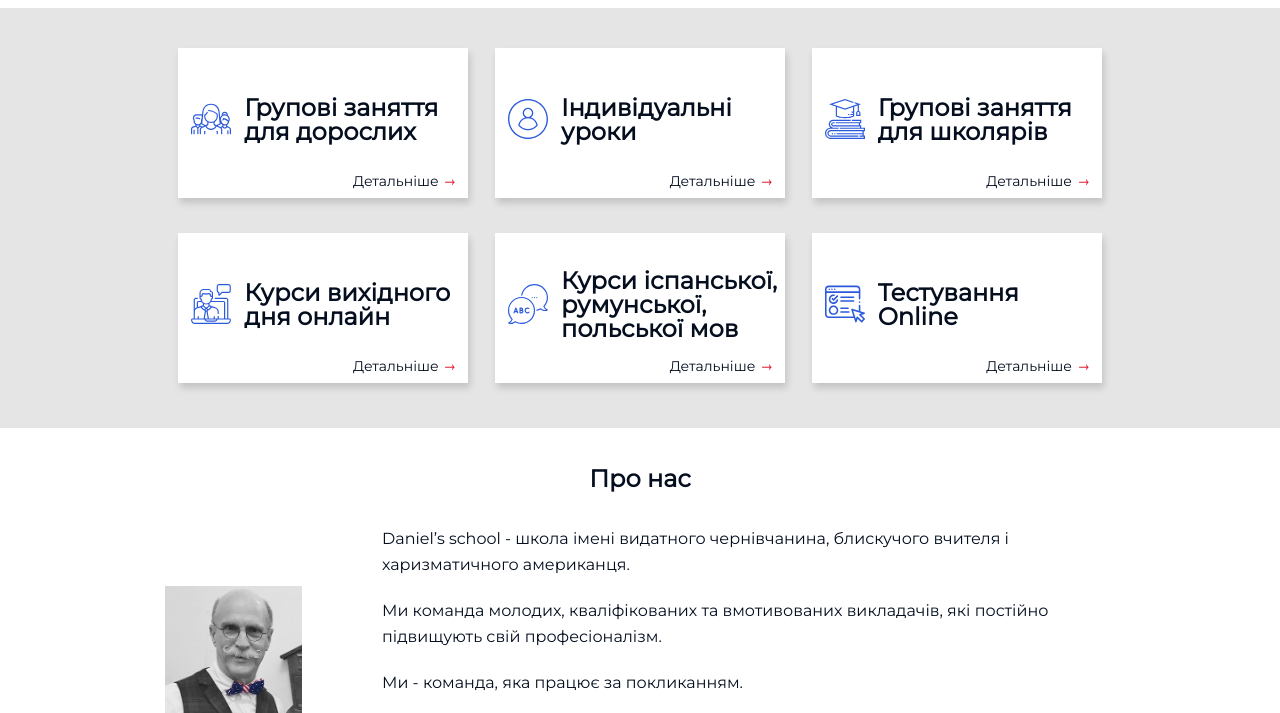
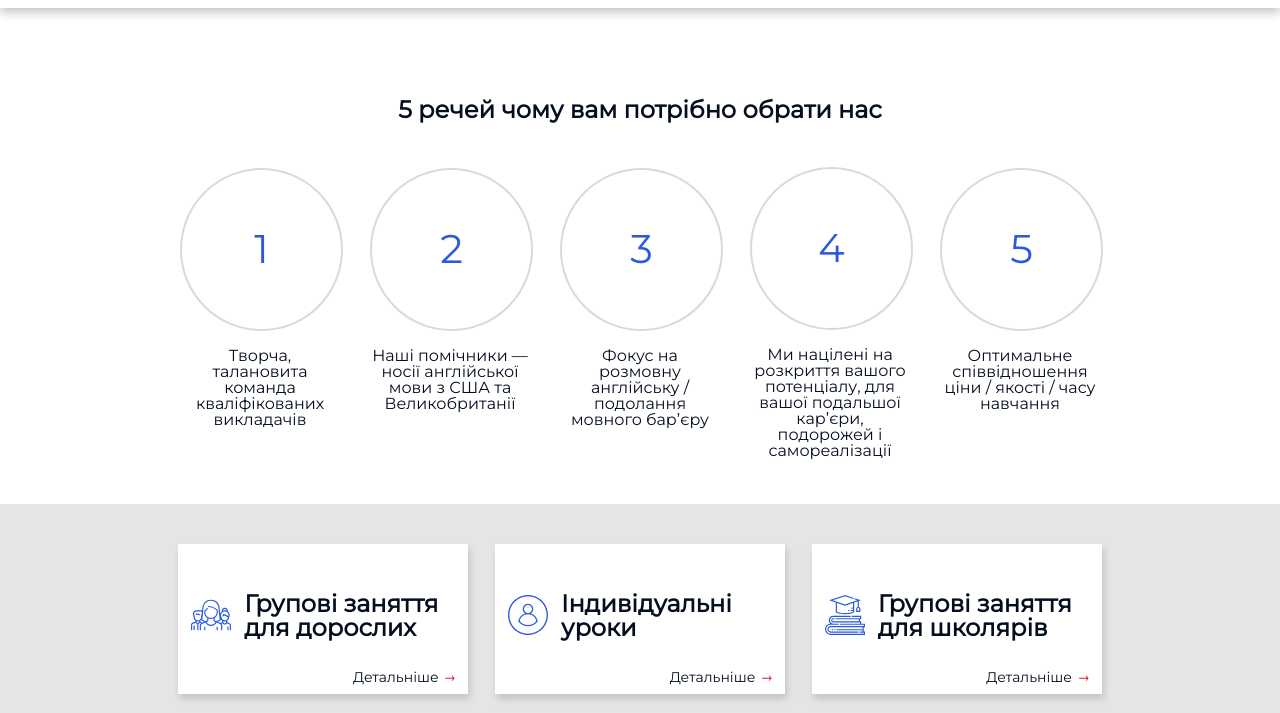
Before and after one commit to elmaester/danielschool, a Gatsby site: page / in a window 1280 px wide. Shown: the part 86-799 px from the top of the page. Built offline with nearby package versions, Linux system fonts and the light colour scheme; Gatsby itself is replaced by a stand-in of ours.

Commit message:
Reasons component

```diff
--- /dev/null
+++ b/src/components/Reason.js
@@ -0,0 +1,83 @@
+import * as React from "react";
+import styled from "styled-components";
+import GlobalContext from "../global-context";
+import { blueColor, sizes } from "../responsive";
+
+const ReasonSC = styled.div`
+  display: none;
+  max-width: 250px;
+  min-height: 240px;
+  &.Reason__visible-on-mobile {
+    ${sizes.phone} {
+      display: flex;
+      flex-direction: column;
+    }
+  }
+  ${sizes.tablet} {
+    display: block;
+    min-height: 270px;
+    max-width: 160px;
+  }
+  ${sizes.tabletLandscape} {
+    max-width: 160px;
+    min-height: 235px;
+  }
+  ${sizes.desktop} {
+    min-height: 290px;
+  }
+  p {
+    margin-top: auto;
+    ${sizes.tablet} {
+      margin-top: 17px;
+    }
+  }
+`;
+
+const largerCircleSize = `
+  width: 159px;
+  min-width: 159px;
+  max-width: 159px;
+  height: 159px;
+  min-height: 159px;
+  max-height: 159px;
+  font-size: 40px;
+`;
+
+const CircleSC = styled.div`
+  ${largerCircleSize};
+  margin: 0 auto;
+  border-radius: 50%;
+  border: 2px solid #d6dadb;
+  color: ${blueColor};
+  display: flex;
+  justify-content: center;
+  align-items: center;
+  ${sizes.tablet} {
+    width: 100px;
+    min-width: 100px;
+    max-width: 100px;
+    height: 100px;
+    min-height: 100px;
+    max-height: 100px;
+    font-size: 32px;
+  }
+  ${sizes.desktop} {
+    ${largerCircleSize};
+  }
+`;
+
+const Reason = ({ reason, index, currentIndex }) => {
+  const { lang } = React.useContext(GlobalContext);
+  return (
+    <ReasonSC
+      className={
+        index === currentIndex ? "Reason__visible-on-mobile" : undefined
+      }
+    >
+      <CircleSC>{index + 1}</CircleSC>
+      <p>{reason[lang]}</p>
+    </ReasonSC>
+  );
+};
+
+export default Reason;
--- /dev/null
+++ b/src/components/Reasons.js
@@ -0,0 +1,84 @@
+import * as React from "react";
+import styled from "styled-components";
+import GlobalContext from "../global-context";
+import { blueColor, paddings, sizes } from "../responsive";
+import { heading, reasons } from "../text/reasonsText";
+import Reason from "./Reason";
+
+const ReasonsSC = styled.section`
+  padding: 40px ${paddings.phone}px 45px;
+  text-align: center;
+  ${sizes.tabletLandscape} {
+    padding-left: ${paddings.tabletLandscape}px;
+    padding-right: ${paddings.tabletLandscape}px;
+  }
+  ${sizes.desktop} {
+    padding-left: ${paddings.desktop}px;
+    padding-right: ${paddings.desktop}px;
+  }
+  h2 {
+    margin: 50px 0 45px;
+    font-size: 24px;
+  }
+`;
+
+const NavArrowSC = styled.div`
+  font-size: 36px;
+  font-weight: bold;
+  color: #a1a9b0;
+  transform: scaleY(3) translateY(-5px);
+  &.Reasons__arrow-active {
+    color: ${blueColor};
+  }
+  ${sizes.tablet} {
+    display: none;
+  }
+`;
+
+const InnerContainer = styled.div`
+  display: flex;
+  justify-content: space-around;
+  align-items: center;
+`;
+
+const Reasons = () => {
+  const { lang } = React.useContext(GlobalContext);
+  const [currentIndex, setCurrentIndex] = React.useState(0);
+  const canDecrement = () => currentIndex > 0;
+  const canIncrement = () => currentIndex < reasons.length - 1;
+  const decrementIndex = () => {
+    if (canDecrement()) setCurrentIndex(currentIndex - 1);
+  };
+  const incrementIndex = () => {
+    if (canIncrement()) setCurrentIndex(currentIndex + 1);
+  };
+  return (
+    <ReasonsSC>
+      <h2>{heading[lang]}</h2>
+      <InnerContainer>
+        <NavArrowSC
+          onClick={decrementIndex}
+          className={canDecrement() ? "Reasons__arrow-active" : undefined}
+        >
+          {"<"}
+        </NavArrowSC>
+        {reasons.map((reason, index) => (
+          <Reason
+            reason={reason}
+            index={index}
+            key={index}
+            currentIndex={currentIndex}
+          />
+        ))}
+        <NavArrowSC
+          onClick={incrementIndex}
+          className={canIncrement() ? "Reasons__arrow-active" : undefined}
+        >
+          {">"}
+        </NavArrowSC>
+      </InnerContainer>
+    </ReasonsSC>
+  );
+};
+
+export default Reasons;
--- a/src/pages/index.js
+++ b/src/pages/index.js
@@ -4,11 +4,13 @@ import Contacts from "../components/Contacts";
 import Footer from "../components/Footer";
 import GlobalStyle from "../components/GlobalStyle";
 import Header from "../components/Header";
+import Reasons from "../components/Reasons";
 import Services from "../components/Services";
 
 const IndexPage = () => (
   <GlobalStyle>
     <Header />
+    <Reasons />
     <Services />
     <AboutUs />
     <Contacts />
--- a/src/responsive.js
+++ b/src/responsive.js
@@ -3,11 +3,13 @@ export const sizes = {
   tablet: "@media (min-width: 600px)",
   tabletLandscape: "@media (min-width: 900px)",
   desktop: "@media (min-width: 1200px)",
-  desktopWide: "@media (min-width: 1800px)"
+  desktopWide: "@media (min-width: 1800px)",
 };
 
 export const paddings = {
   phone: 15,
   tabletLandscape: 50,
   desktop: 165,
-}
+};
+
+export const blueColor = "#2b5adc";
```
